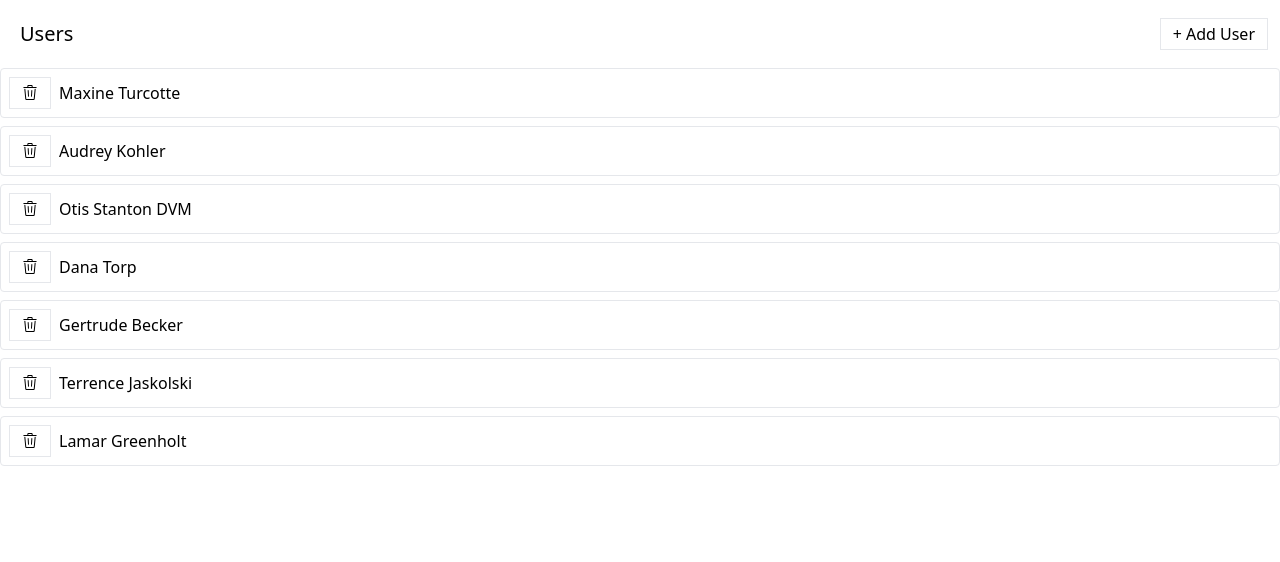
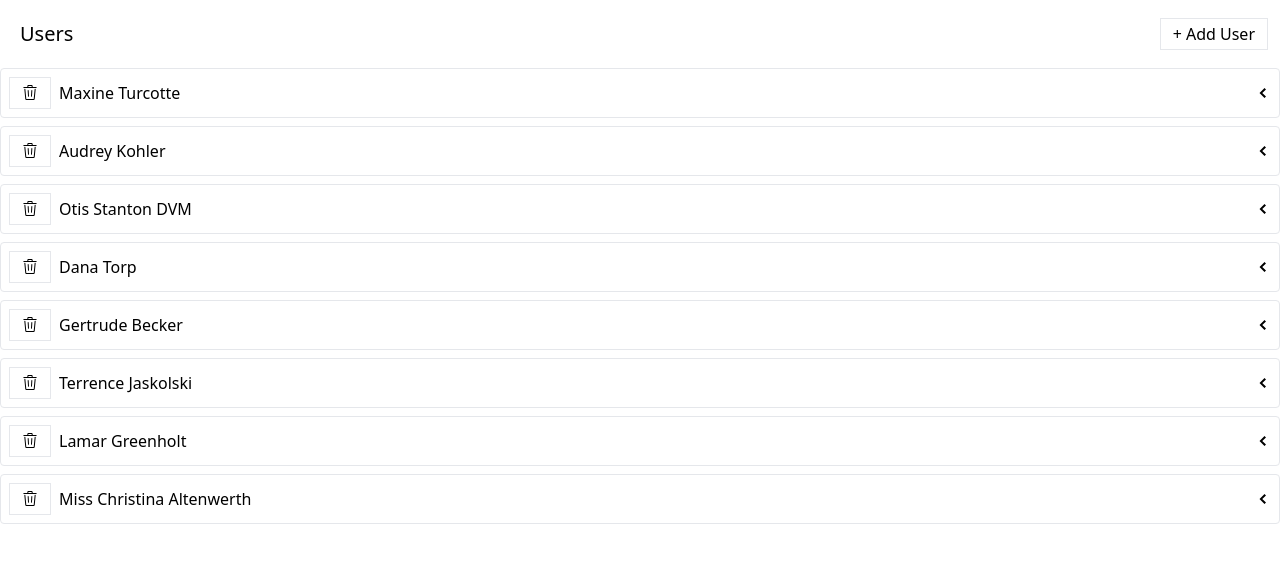
Before and after one commit to PrantoMollick/media-album-app-react-redux, a React (Create React App) app: page / in a window 1280 px wide. Shown: the top 562 px of the page. Built offline with nearby package versions, Linux system fonts and the light colour scheme; data requests are answered from the project's data file.

Commit message:
redux toolkit query for albums

```diff
--- a/db.json
+++ b/db.json
@@ -27,6 +27,10 @@
     {
       "name": "Lamar Greenholt",
       "id": 11
+    },
+    {
+      "name": "Miss Christina Altenwerth",
+      "id": 12
     }
   ],
   "albums": [],
--- /dev/null
+++ b/src/components/AlbumsList.js
@@ -0,0 +1,5 @@
+function AlbumsList({ user }) {
+  return <div>Albums for {user.name}</div>;
+}
+
+export default AlbumsList;
--- /dev/null
+++ b/src/components/ExpandablePanel.js
@@ -0,0 +1,26 @@
+import { useState } from 'react';
+import { GoChevronDown, GoChevronLeft } from 'react-icons/go';
+
+function ExpandablePanel({ header, children }) {
+  const [expanded, setExpanded] = useState(false);
+
+  const handleClick = () => {
+    setExpanded(!expanded);
+  };
+
+  return (
+    <div className="mb-2 border rounded">
+      <div className="flex p-2 justify-between items-center">
+        <div className="flex flex-row items-center justify-between gap-2">
+          {header}
+        </div>
+        <div onClick={handleClick} className="cursor-pointer">
+          {expanded ? <GoChevronDown /> : <GoChevronLeft />}
+        </div>
+      </div>
+      {expanded && <div className="p-2 border-t">{children}</div>}
+    </div>
+  );
+}
+
+export default ExpandablePanel;
--- a/src/components/UsersListItem.js
+++ b/src/components/UsersListItem.js
@@ -3,6 +3,8 @@
 import { deleteUser } from '../store';
 import { useThunk } from '../hooks/use-thunk';
 import Button from './Button';
+import ExpandablePanel from './ExpandablePanel';
+import AlbumsList from './AlbumsList';
 
 function UsersListItem({ user }) {
   const [doDeleteUser, isLoading, error] = useThunk(deleteUser);
@@ -11,19 +13,20 @@
     doDeleteUser(user);
   };
 
+  const header = (
+    <>
+      <Button loading={isLoading} onClick={handleClick}>
+        <GoTrash />
+      </Button>
+      {error && <div>Error deleting user.</div>}
+      {user.name}
+    </>
+  );
+
   return (
-    <div className="mb-2 border rounded">
-      <div className="flex p-2 justify-between items-center cursor-pointer">
-        <div className="flex flex-row items-center justify-between gap-2">
-          <Button loading={isLoading} onClick={handleClick}>
-            <GoTrash />
-          </Button>
-
-          {error && <div>Error deleting user.</div>}
-          {user.name}
-        </div>
-      </div>
-    </div>
+    <ExpandablePanel header={header}>
+      <AlbumsList user={user} />
+    </ExpandablePanel>
   );
 }
 
```
